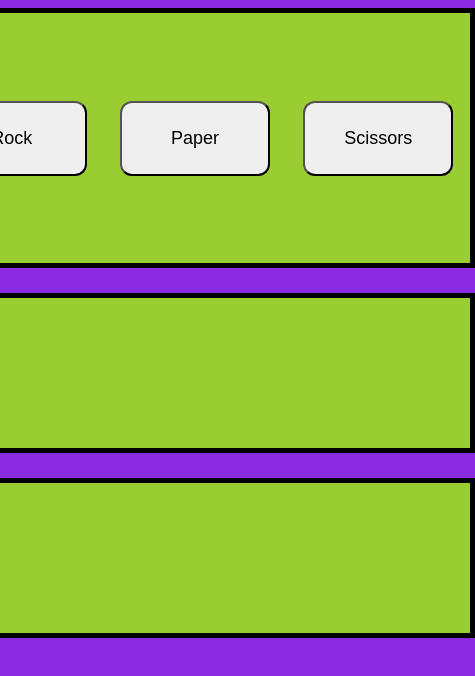
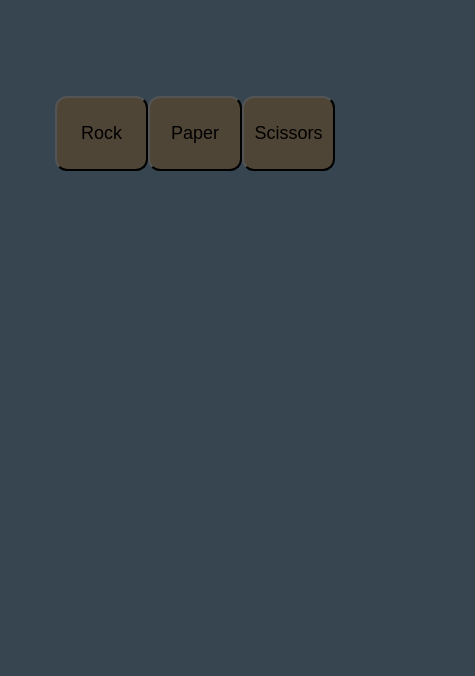
Before and after one commit to IrnMonStronk/Rock-Paper-Scissors, a plain HTML site: page index.html in a window 390 px wide. Shown: the whole page, 475 px wide, since content can reach past the window. Drawn offline with Linux system fonts and the light colour scheme.

Commit message:
Changed the color-theme of the game, made it more mobile friendly, not so blocky anymore.

```diff
--- a/style.css
+++ b/style.css
@@ -1,39 +1,32 @@
 body {
-    background-color: blueviolet;
+    background-color: #36454f;
     display: flex;
     align-items: center;
-    justify-content: space-around;
     flex-direction: column;
     gap: 25px;
 }
 
 #playingField {
-    width: 550px;
+    width: 75%;
     height: 250px;
-    background-color: yellowgreen;
+    align-items: center;
+    justify-content: center;
+    display: flex;
+}
+#currentRound {
+    width: 75%;
+    height: 150px;
+    text-align: center;
+    color: #9C7A4B;
+}
+
+#scoring {
+    width: 75%;
+    height: 150px;
     display: flex;
     justify-content:space-around;
     align-items: center;
-    border: 5px solid black;
-}
-#currentRound {
-    width: 550px;
-    height: 150px;
-    background-color: yellowgreen;
-    border: 5px solid black;
-    display: flex;
-    justify-content:space-around;
-    align-items: center;
-}
-
-#scoring {
-    width: 550px;
-    height: 150px;
-    background-color: yellowgreen;
-    border: 5px solid black;
-    display: flex;
-    justify-content:space-around;
-    align-items: center;
+    color: #9C7A4B;
 }
 
 #rock,
@@ -47,30 +40,13 @@ body {
     justify-content: center;
 }
 
-#humanHand,
-#computerHand {
-    width: 33%;
-    height: 75px;
-    border: 5px solid black;
-    display: flex;
-    justify-content:space-around;
-}
-
-#humanScore,
-#computerScore {
-    width: 25%;
-    height: 75px;
-    border: 5px solid black;
-    display: flex;
-    justify-content:space-around;
-}
-
 .button {
     transition-duration: 0.5s;
     border-radius: 12px;
+    background-color: #4F4536;
 }
 
 .button:hover {
-    background-color: red;
+    background-color: #95BFDB;
     color: white;
 }
```
